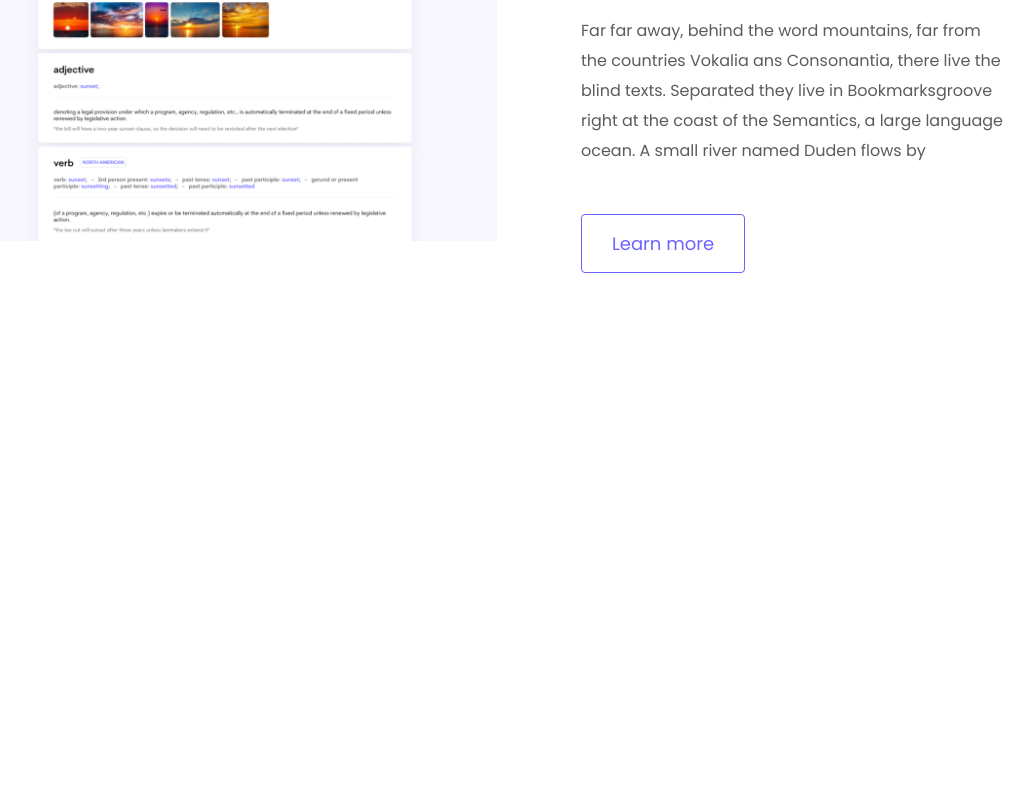
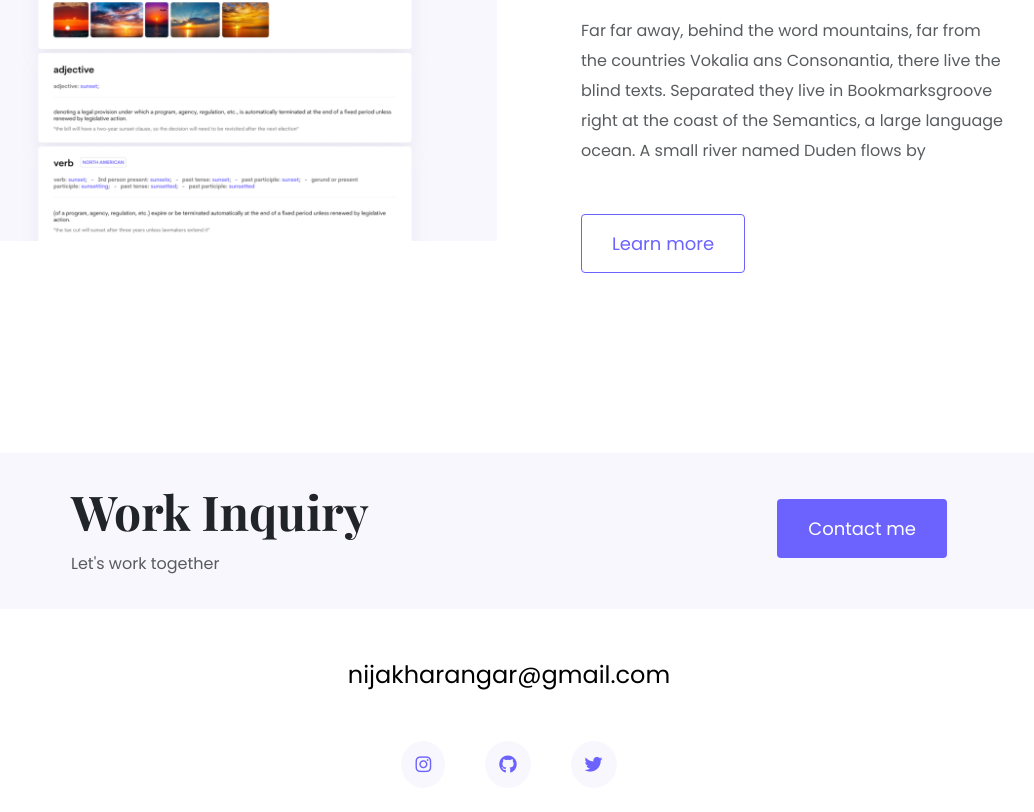
Before and after one commit to nija10/Portfolio-project, a plain HTML site: page index.html in a window 1280 px wide. Shown: the part 2482-3294 px from the top of the page, without its empty margins (131-1165 px from the left). Before the commit the page ends 2891 px from the top, so only its background shows below. Drawn offline with nearby package versions, Linux system fonts and the light colour scheme.

Commit message:
added footer

```diff
--- a/index.html
+++ b/index.html
@@ -132,6 +132,33 @@
           </div>
         </div>
       </div>
+      <footer>
+        <div class="contact-box justify-content-between mb-5 d-none d-md-flex">
+          <div>
+            <h4>Work Inquiry</h4>
+            <p class="text-muted">Let's work together</p>
+          </div>
+          <div>
+            <a href="" class="btn btn-branding mt-3"> Contact me </a>
+          </div>
+        </div>
+        <div class="d-flex justify-content-center mb-5">
+          <a href="mailto:nijakharangar@gmail.com" class="email-link"
+            >nijakharangar@gmail.com
+          </a>
+        </div>
+        <div class="social-links d-flex justify-content-center">
+          <a href="https://www.instagram.com/nijakharangar/" target="_blank">
+            <i class="fab fa-instagram"></i
+          ></a>
+          <a href="https://github.com/nija10" target="_blank">
+            <i class="fab fa-github"></i
+          ></a>
+          <a href="https://twitter.com/nijakharangar" target="_blank">
+            <i class="fab fa-twitter"></i
+          ></a>
+        </div>
+      </footer>
     </div>
   </body>
 </html>
--- a/styles/portfolio.css
+++ b/styles/portfolio.css
@@ -26,6 +26,10 @@
 
 h2 {
   font-size: 64px;
+}
+
+h4 {
+  font-size: 48px;
 }
 
 p {
@@ -117,6 +121,45 @@
   padding: 0 10px;
 }
 
+footer {
+  margin: 60px 0;
+}
+
+footer .contact-box {
+  background-color: var(--secondary-color);
+  padding: 30px 120px;
+  border-radius: 10px;
+}
+
+footer .contact-box p {
+  margin: 0;
+}
+
+footer .email-link {
+  text-decoration: none;
+  color: black;
+  font-size: 24px;
+}
+
+footer .email-link:hover {
+  color: var(--branding-color);
+}
+
+footer .social-links a {
+  margin: 0 20px;
+  color: var(--branding-color);
+  background-color: var(--secondary-color);
+  font-size: 18px;
+  padding: 10px 14px;
+  border-radius: 50%;
+  transition: all 100ms ease-in-out;
+}
+
+footer .social-links a:hover {
+  color: white;
+  background-color: var(--branding-color);
+}
+
 @media (max-width: 900px) {
   h1 {
     font-size: 44px;
@@ -125,6 +168,10 @@
 
   h2 {
     font-size: 44px;
+  }
+
+  h4 {
+    font-size: 26px;
   }
 
   .hero {
```
